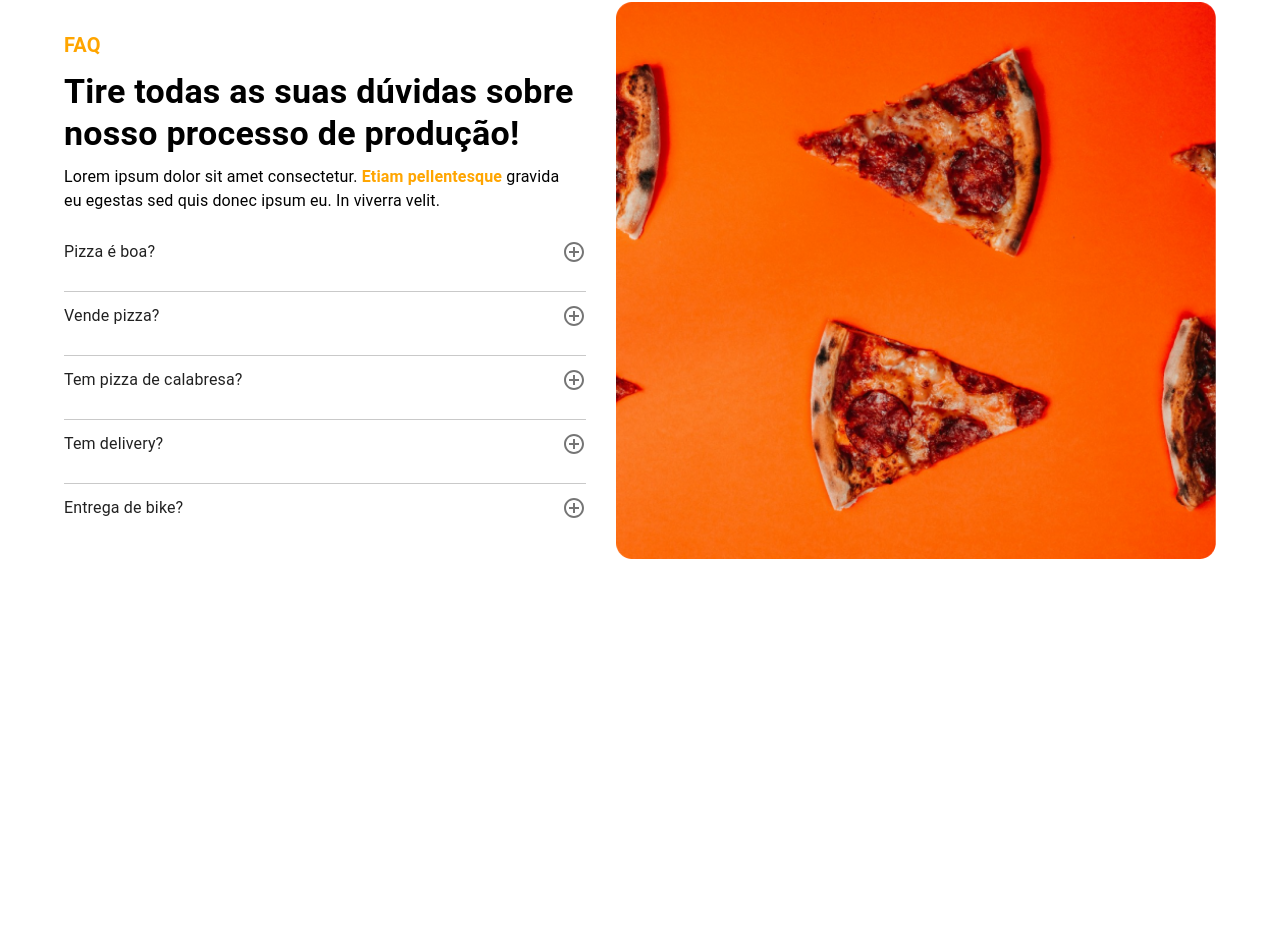
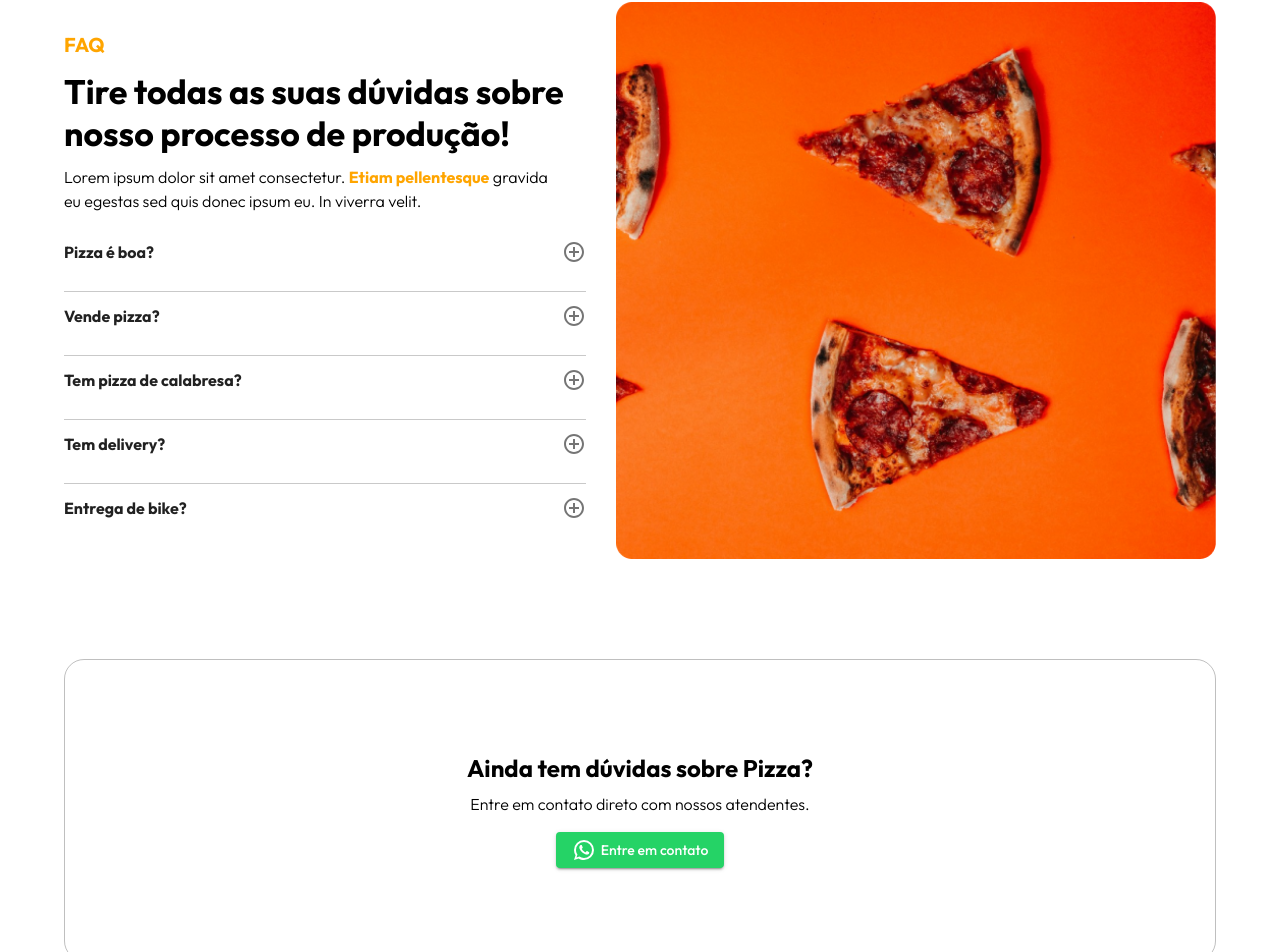
Before and after one commit to guleao/testelou, a React (Create React App) app: page / in a window 1280 px wide. Shown: the part 1046-1998 px from the top of the page. Before the commit the page ends 1605 px from the top, so only its background shows below. Built offline with nearby package versions, Linux system fonts and the light colour scheme.

Commit message:
Whatsapp e contato terminado

```diff
--- a/public/index.html
+++ b/public/index.html
@@ -10,7 +10,10 @@
       content="Web site created using create-react-app"
     />
     <link rel="apple-touch-icon" href="%PUBLIC_URL%/logo192.png" />
-
+    <link
+      href="https://fonts.googleapis.com/css2?family=Montserrat:ital,wght@0,100..900;1,100..900&family=Outfit:wght@100..900&display=swap"
+      rel="stylesheet"
+    />
     <!--
       manifest.json provides metadata used when your web app is installed on a
       user's mobile device or desktop. See https://developers.google.com/web/fundamentals/web-app-manifest/
--- a/src/App.css
+++ b/src/App.css
@@ -1,5 +1,3 @@
-
-
 .App {
   text-align: center;
 }
--- a/src/App.js
+++ b/src/App.js
@@ -1,22 +1,34 @@
 import React from 'react';
-import { useMediaQuery, useTheme, Container } from '@mui/material';
+import { useMediaQuery, Container } from '@mui/material';
+import { createTheme, ThemeProvider } from '@mui/material/styles';
 import './App.css';
 import Navbar from './components/Navbar';
 import Apresentacao from './components/Apresentacao';
 import FaqComponent from './components/Faq';
+import Whatsapp from './components/Whatsapp';
+import ContactForm from './components/Contato';
 
 function App() {
-  const theme = useTheme();
+  const theme = createTheme({
+    typography: {
+      fontFamily: '"Outfit", sans-serif',
+    },
+  });
+
   const isMobile = useMediaQuery(theme.breakpoints.down('sm'));
 
   return (
     <div className="App">
-        <Navbar/>
-        <img src={isMobile ? process.env.PUBLIC_URL + '/bannermob.png' : process.env.PUBLIC_URL + '/bannerdesk.png'} alt="Banner" style={{ width: '100%'}}/>
-        <Container fixed maxWidth="500px">
-            <Apresentacao/>
-            <FaqComponent/>
-        </Container>
+       <ThemeProvider theme={theme}>
+          <Navbar/>
+          <img src={isMobile ? process.env.PUBLIC_URL + '/bannermob.png' : process.env.PUBLIC_URL + '/bannerdesk.png'} alt="Banner" style={{ width: '100%'}}/>
+          <Container fixed maxWidth="500px" >
+              <Apresentacao/>
+              <FaqComponent/>
+              <Whatsapp/>
+              <ContactForm/>
+          </Container>
+        </ThemeProvider>
     </div>
   );
 }
--- /dev/null
+++ b/src/components/Contato.js
@@ -0,0 +1,78 @@
+import React, { useState } from 'react';
+import { Box, Button, TextField, Typography, useTheme, useMediaQuery } from '@mui/material';
+import { Send } from '@mui/icons-material';
+
+const ContactForm = () => {
+  const theme = useTheme();
+  const isMobile = useMediaQuery(theme.breakpoints.down('sm'));
+
+  const [name, setName] = useState('');
+  const [email, setEmail] = useState('');
+  const [message, setMessage] = useState('');
+
+  const handleSubmit = () => {
+    alert(`Nome: ${name}\nEmail: ${email}\nMensagem: ${message}`);
+  };
+
+  return (
+    <Box
+      sx={{
+        display: 'flex',
+        flexDirection: 'column',
+        justifyContent: 'center',
+        alignItems: 'center',
+        width: isMobile ? '90%' : '100%',
+        height: '400px',
+        marginTop: isMobile ? '200px' : '180px',
+        marginBottom: '50px',
+        padding: '20px'
+      }}
+    >
+        <Typography variant={"h6"} sx={{color: '#FFA500', fontWeight:'bold'}}>
+          Entre em contato
+        </Typography>
+        <Typography variant="h4" gutterBottom sx={{fontWeight:'bold'}}>
+            <Box>Fale com a nossa equipe especializada e adquira</Box>
+            <Box>nossos serviços. </Box>
+        </Typography>
+
+        <Typography sx={{fontWeight:'300', marginBottom:'40px'}}>
+            <Box>Lorem ipsum dolor sit amet consectetur. Platea viverra nam vitae convallis. Orci fringilla imperdiet</Box>
+            <Box>malesuada ullamcorper facilisis.</Box>
+        </Typography>
+
+        <Box sx={{ display: 'flex', flexDirection: 'column', alignItems: 'flex-start', width: isMobile ? '90%' : '60%' }}>
+            <Typography variant="body1" style={{ marginBottom: '5px' }}>Primeiro nome</Typography>
+            <TextField variant="outlined" style={{ marginBottom: '10px', width: '100%' }} value={name} onChange={(e) => setName(e.target.value)} />
+        </Box>
+
+        <Box sx={{ display: 'flex', flexDirection: 'column', alignItems: 'flex-start', width: isMobile ? '90%' : '60%' }}>
+            <Typography variant="body1" style={{ marginBottom: '5px' }}>Email</Typography>
+            <TextField variant="outlined" style={{ marginBottom: '10px', width: '100%' }} value={email} onChange={(e) => setEmail(e.target.value)} />
+        </Box>
+
+        <Box sx={{ display: 'flex', flexDirection: 'column', alignItems: 'flex-start', width: isMobile ? '90%' : '60%' }}>
+            <Typography variant="body1" style={{ marginBottom: '5px' }}>Mensagem</Typography>
+            <TextField  variant="outlined" multiline rows={4} style={{ marginBottom: '10px', width: '100%' }} value={message} onChange={(e) => setMessage(e.target.value)} />
+        </Box>
+
+        <Button
+            variant="contained"
+            style={{
+                backgroundColor: '#FF5000',
+                color: 'white',
+                width: isMobile ? '90%' : '60%',
+                height:'60px',
+                minHeight:'60px',
+                marginTop:'20px'
+            }}
+            startIcon={<Send />}
+            onClick={handleSubmit}
+        >
+            Enviar mensagem
+        </Button>
+    </Box>
+  );
+};
+
+export default ContactForm;
--- a/src/components/Faq.js
+++ b/src/components/Faq.js
@@ -20,7 +20,7 @@ const Faq = () => {
             <Box>nosso processo de produção!</Box>
 
         </Typography>
-        <Typography sx={{marginBottom: isMobile ? '30px' : 0}}>
+        <Typography sx={{marginBottom: isMobile ? '30px' : 0, fontWeight:'300'}}>
             <Box>Lorem ipsum dolor sit amet consectetur. <span style={{color: '#FFA500', fontWeight:'bold'}}>Etiam pellentesque</span> gravida </Box>
             <Box> eu egestas sed quis donec ipsum eu. In viverra velit.</Box>
         </Typography>
@@ -34,7 +34,7 @@ const Faq = () => {
                 id="panel1a-header"
                 sx={{ padding: 0 }}
             >
-                <Typography>Pizza é boa?</Typography>
+                <Typography sx={{fontWeight:'bold'}}>Pizza é boa?</Typography>
             </AccordionSummary>
             <AccordionDetails>
                 <Typography>
@@ -52,7 +52,7 @@ const Faq = () => {
                 id="panel1a-header"
                 sx={{ padding: 0 }}
             >
-                <Typography>Vende pizza?</Typography>
+                <Typography sx={{fontWeight:'bold'}}>Vende pizza?</Typography>
             </AccordionSummary>
             <AccordionDetails>
                 <Typography>
@@ -70,7 +70,7 @@ const Faq = () => {
                 id="panel3a-header"
                 sx={{ padding: 0 }}
             >
-                <Typography>Tem pizza de calabresa?</Typography>
+                <Typography sx={{fontWeight:'bold'}}>Tem pizza de calabresa?</Typography>
             </AccordionSummary>
             <AccordionDetails>
                 <Typography>
@@ -88,7 +88,7 @@ const Faq = () => {
                 id="panel1a-header"
                 sx={{ padding: 0 }}
             >
-                <Typography>Tem delivery?</Typography>
+                <Typography sx={{fontWeight:'bold'}}>Tem delivery?</Typography>
             </AccordionSummary>
             <AccordionDetails>
                 <Typography>
@@ -106,7 +106,7 @@ const Faq = () => {
                 id="panel5a-header"
                 sx={{ padding: 0 }}
             >
-                <Typography>Entrega de bike?</Typography>
+                <Typography sx={{fontWeight:'bold'}}>Entrega de bike?</Typography>
             </AccordionSummary>
             <AccordionDetails>
                 <Typography>
--- a/src/components/Navbar.js
+++ b/src/components/Navbar.js
@@ -42,7 +42,8 @@ const Navbar = () => {
         </Grid>
 
         <Grid>
-        <Button variant="contained" color="secondary" sx={{ marginLeft: 'auto', backgroundColor: '#ffffff', color: '#000000', textTransform: 'none' }}>
+        <Button variant="contained" color="secondary" sx={{ marginLeft: 'auto', backgroundColor: '#ffffff', color: '#000000', textTransform: 'none' }}
+        onClick={() => window.open('https://wa.me/5545988041417?text=Oi%20mensagem%0A', '_blank')}>
           <WhatsApp sx={{ marginRight: '5px' }} />
           Entre em contato
         </Button>
--- /dev/null
+++ b/src/components/Whatsapp.js
@@ -0,0 +1,46 @@
+import React from 'react';
+import Button from '@mui/material/Button';
+import Box from '@mui/material/Box';
+import Typography from '@mui/material/Typography';
+import { WhatsApp } from '@mui/icons-material';
+
+const Whatsapp = () => {
+  return (
+    <Box sx={{ display: 'flex', justifyContent: 'center', marginTop: '100px', marginBottom: '50px' }}>
+      <Box
+          sx={{
+              display: 'flex',
+              flexDirection: 'column',
+              justifyContent: 'center',
+              alignItems: 'center',
+              border: '1px solid rgba(0, 0, 0, 0.25)',
+              borderRadius: '20px',
+              width: '1250px',
+              height: '300px'
+          }}
+      >
+          <Typography variant="h5" gutterBottom sx={{ fontWeight: 'bold' }}>
+              Ainda tem dúvidas sobre Pizza?
+          </Typography>
+          <Typography variant="body1" gutterBottom sx={{ fontWeight:'300'}}>
+              Entre em contato direto com nossos atendentes.
+          </Typography>
+          <Button
+                variant="contained"
+                style={{
+                    backgroundColor: '#25D366',
+                    color: 'white',
+                    marginTop:'10px',
+                    textTransform: 'none'
+                }}
+                onClick={() => window.open('https://wa.me/5545988041417?text=Oi%20mensagem%0A', '_blank')}
+            >
+                <WhatsApp sx={{ marginRight: '5px' }} />
+                Entre em contato
+            </Button>
+      </Box>
+    </Box>
+  );
+};
+
+export default Whatsapp;
```
